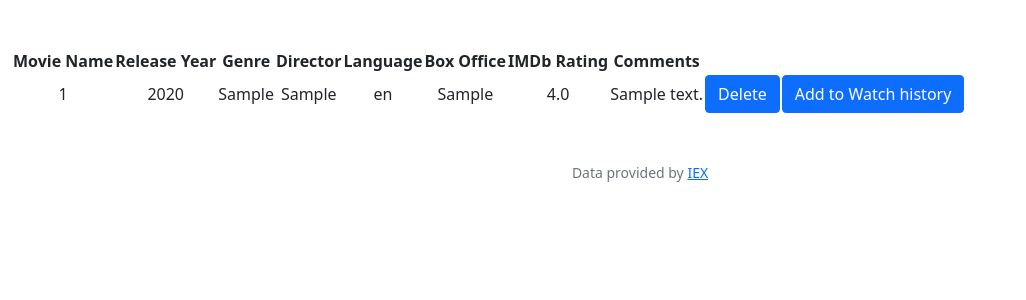
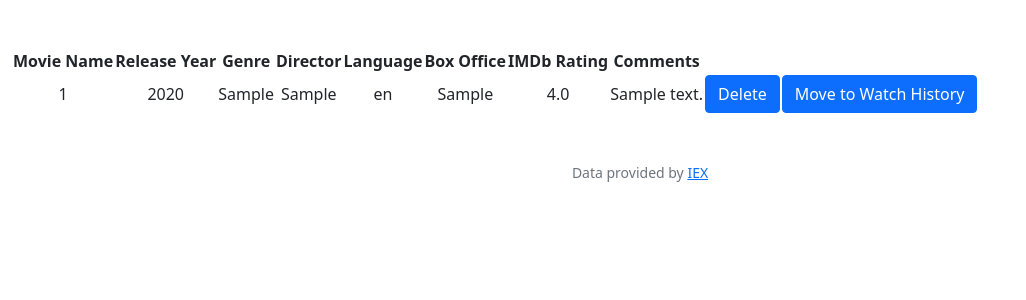
Before and after one commit to aybucydu9/movie_tracker, a Flask app: page /wishlist in a window 1280 px wide. Shown: the part 66-366 px from the top of the page, without its empty margins (0-1026 px from the left). Run offline with Flask 3, Linux system fonts and the light colour scheme; a user stored in the database is signed in; tables that the repository leaves empty hold one stand-in row (values such as "Sample post"); some libraries are stand-ins or nearby versions.

Commit message:
front end wording change

```diff
--- a/templates/history.html
+++ b/templates/history.html
@@ -38,7 +38,7 @@
                         <td>{{ trx.personal_rating }}</td>
                         <td>{{ trx.comments }}</td>
                         <td>
-                            <button class="btn btn-primary" name="delete" type="submit">delete</button>
+                            <button class="btn btn-primary" name="delete" type="submit">Delete</button>
                         </td>
                     </tr>
                 </form>
--- a/templates/search_results.html
+++ b/templates/search_results.html
@@ -58,7 +58,7 @@
                     </div>
                     <div class="mb-3">
                         <label for="personal-rating" class="col-form-label">Personal Rating:</label>
-                        <input autocomplete="off" type="text" class="form-control mx-auto w-auto" id="personal-rating" name="personal_rating" placeholder="Required field(0 - 10)">
+                        <input autocomplete="off" type="text" class="form-control mx-auto w-auto" id="personal-rating" name="personal_rating" placeholder="Required field (0 - 10)">
                     </div>
                     <div class="mb-3">
                         <label for="comments" class="col-form-label">Comments:</label>
--- a/templates/wishlist.html
+++ b/templates/wishlist.html
@@ -42,7 +42,7 @@
                             <button class="btn btn-primary" name="delete" type="submit">Delete</button>
                         </td>
                         <td>
-                            <button class="btn btn-primary" type="button" data-bs-toggle="modal" data-bs-target="#watch-history">Add to Watch history</button>
+                            <button class="btn btn-primary" type="button" data-bs-toggle="modal" data-bs-target="#watch-history">Move to Watch History</button>
                         </td>
                     </tr>
                     <!-- Modal -->
@@ -60,7 +60,7 @@
                                 </div>
                                 <div class="mb-3">
                                     <label for="personal-rating" class="col-form-label">Personal Rating:</label>
-                                    <input autocomplete="off" type="text" class="form-control mx-auto w-auto" id="personal-rating" name="personal_rating" placeholder="Required field(0 - 10)">
+                                    <input autocomplete="off" type="text" class="form-control mx-auto w-auto" id="personal-rating" name="personal_rating" placeholder="Required field (0 - 10)">
                                 </div>
                                 <div class="mb-3">
                                     <label for="comments" class="col-form-label">Comments:</label>
```
